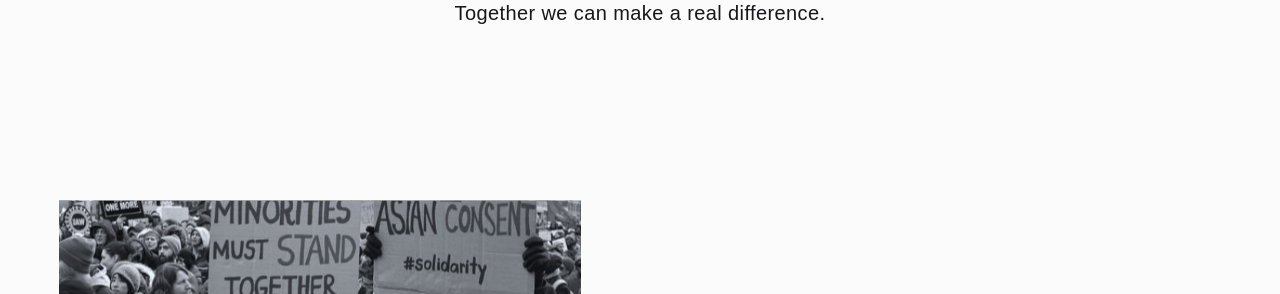
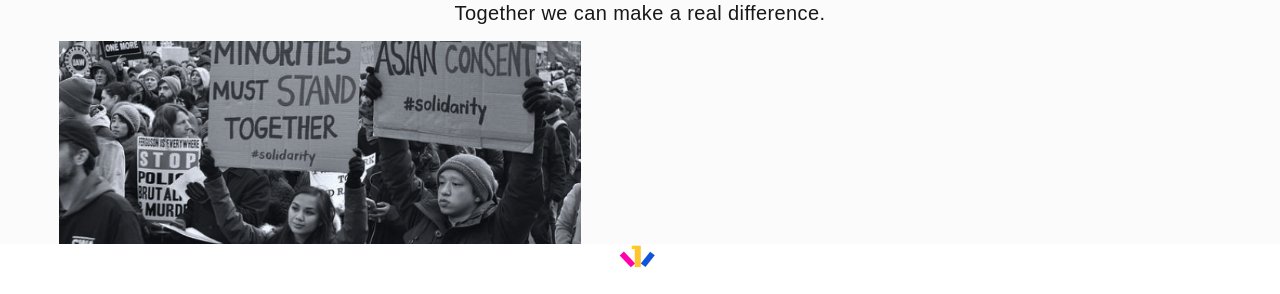
Before and after one commit to 1thing-org/1thing.org, a React (Create React App) app: page /contact in a window 1280 px wide. Shown: the part 241-535 px from the top of the page. Built offline with nearby package versions, Linux system fonts and the light colour scheme; no server answers.

Commit message:
image bug fixed

```diff
--- a/src/components/hero/HeroSection.tsx
+++ b/src/components/hero/HeroSection.tsx
@@ -26,7 +26,7 @@ function HeroSection(props: Props) {
         <Col md={6} xs={12}>
           <Card.Img
             src={imageSrc}
-            style={{ width: "100%", maxWidth: "522px", height: "522px" }}
+            style={{ width: "100%", maxWidth: "522px", height: "100%", objectFit:"cover" }}
           />
         </Col>
 
```
